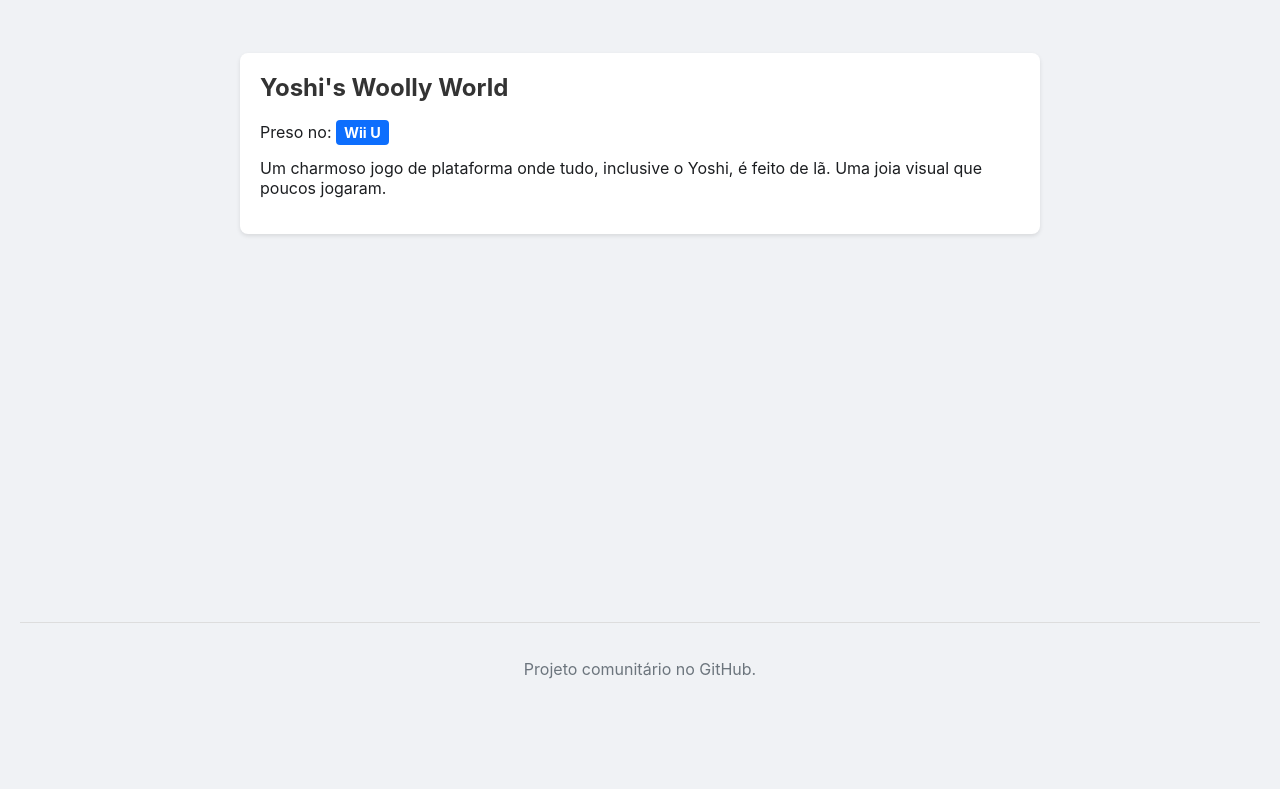
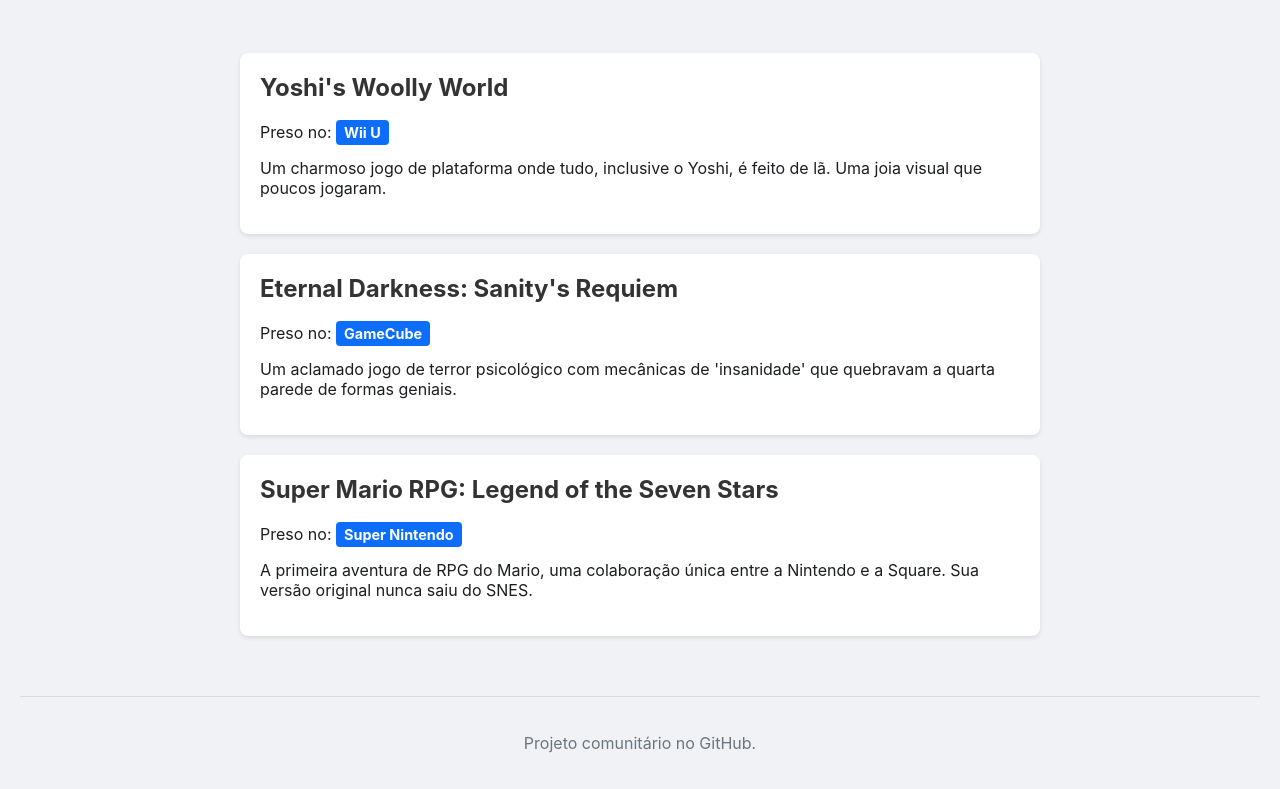
Before and after one commit to lapide66/ConsoleLocked, a plain HTML site: page index.html in a window 1280 px wide. Shown: the part 125-914 px from the top of the page. Before the commit the page ends 840 px from the top, so only its background shows below. Drawn offline with Linux system fonts and the light colour scheme.

Commit message:
feat: Adiciona carregamento dinâmico de jogos via JSON

```diff
--- /dev/null
+++ b/games.json
@@ -0,0 +1,20 @@
+[
+    {
+        "nome": "Yoshi's Woolly World",
+        "console": "Wii U",
+        "descricao": "Um charmoso jogo de plataforma onde tudo, inclusive o Yoshi, é feito de lã. Uma joia visual que poucos jogaram.",
+        "imagem": ""
+    },
+    {
+        "nome": "Eternal Darkness: Sanity's Requiem",
+        "console": "GameCube",
+        "descricao": "Um aclamado jogo de terror psicológico com mecânicas de 'insanidade' que quebravam a quarta parede de formas geniais.",
+        "imagem": ""
+    },
+    {
+        "nome": "Super Mario RPG: Legend of the Seven Stars",
+        "console": "Super Nintendo",
+        "descricao": "A primeira aventura de RPG do Mario, uma colaboração única entre a Nintendo e a Square. Sua versão original nunca saiu do SNES.",
+        "imagem": ""
+    }
+]
--- a/index.html
+++ b/index.html
@@ -13,15 +13,13 @@
     </header>
 
     <main id="game-list">
-        <div class="game-card">
-            <h2>Yoshi's Woolly World</h2>
-            <p class="console">Preso no: <strong>Wii U</strong></p>
-            <p class="description">Um charmoso jogo de plataforma onde tudo, inclusive o Yoshi, é feito de lã. Uma joia visual que poucos jogaram.</p>
-        </div>
+        <p>Carregando jogos...</p>
     </main>
 
     <footer>
         <p>Projeto comunitário no GitHub.</p>
     </footer>
+
+    <script src="script.js" defer></script>
 </body>
 </html>
--- /dev/null
+++ b/script.js
@@ -0,0 +1,41 @@
+// Espera o HTML da página ser completamente carregado para executar o código
+document.addEventListener('DOMContentLoaded', () => {
+
+    const gameListContainer = document.getElementById('game-list');
+
+    // A função fetch() busca nosso arquivo JSON. É a maneira moderna de fazer requisições web.
+    fetch('games.json')
+        .then(response => {
+            // Quando a resposta chegar, verificamos se deu tudo certo
+            if (!response.ok) {
+                throw new Error('Não foi possível carregar o arquivo de jogos.');
+            }
+            // Convertemos a resposta em formato JSON para que o JavaScript possa usar
+            return response.json();
+        })
+        .then(games => {
+            // Agora que temos a lista de jogos, limpamos qualquer conteúdo que já estivesse lá
+            gameListContainer.innerHTML = '';
+
+            // Para cada jogo na nossa lista, criamos um card no HTML
+            games.forEach(game => {
+                const card = document.createElement('div');
+                card.className = 'game-card'; // Adiciona a classe CSS para estilização
+
+                // Usamos template literals (crases ``) para construir o HTML do card facilmente
+                card.innerHTML = `
+                    <h2>${game.nome}</h2>
+                    <p class="console">Preso no: <strong>${game.console}</strong></p>
+                    <p class="description">${game.descricao}</p>
+                `;
+
+                // Adicionamos o card recém-criado dentro do nosso container no HTML
+                gameListContainer.appendChild(card);
+            });
+        })
+        .catch(error => {
+            // Se algo der errado (ex: arquivo não encontrado), mostramos um erro no console
+            console.error('Erro ao buscar os jogos:', error);
+            gameListContainer.innerHTML = '<p>Não foi possível carregar a lista de jogos. Tente novamente mais tarde.</p>';
+        });
+});
```
